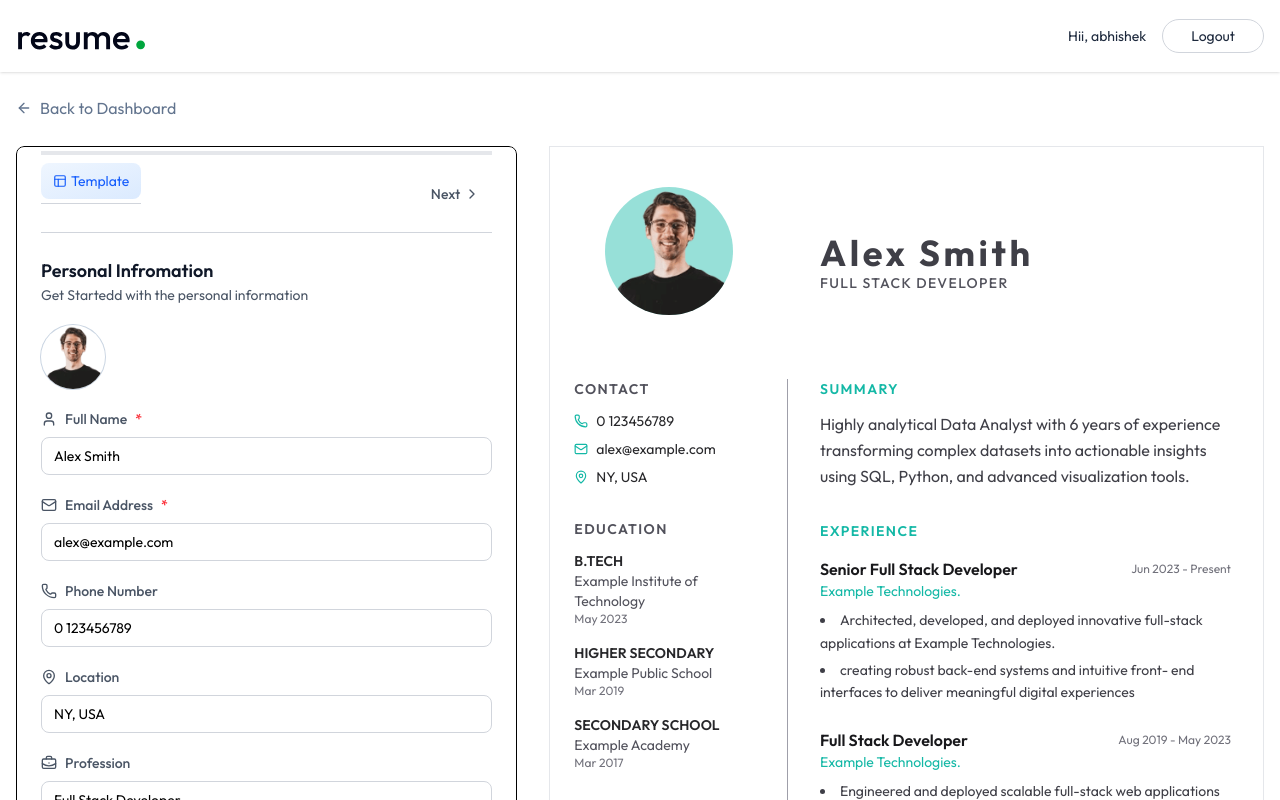
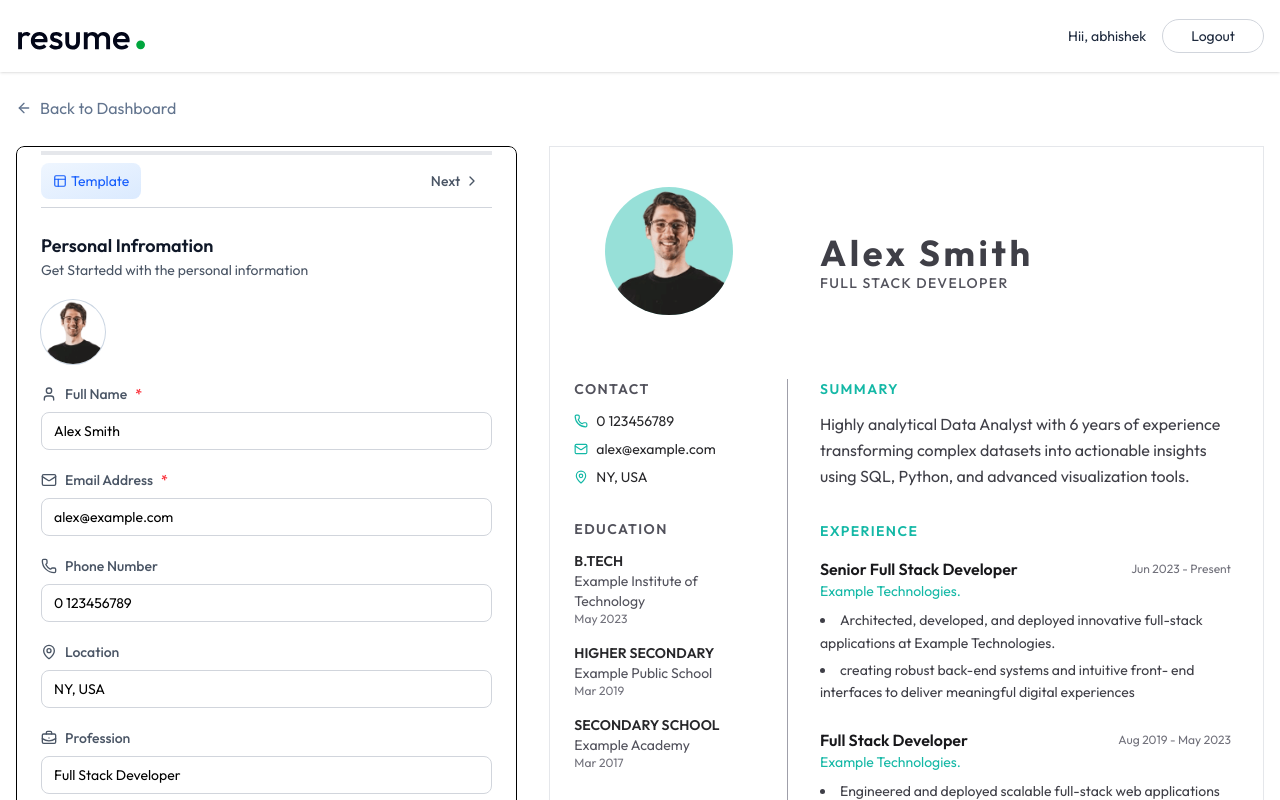
Before and after one commit to Xabhi0811/Resume-Builder, a React (Vite) app in the folder Frontend/: page /app/builder/1 in a window 1280 px wide. Shown: the top 800 px of the page. Built offline with nearby package versions, Linux system fonts and the light colour scheme.

Commit message:
abhi lgata hai 4 raat aur lagegi

```diff
--- a/Frontend/src/pages/ResumeBuilder.jsx
+++ b/Frontend/src/pages/ResumeBuilder.jsx
@@ -74,8 +74,7 @@
             <div className="flex justify-between items-center mb-6 border-b
             border-gray-300 py-1">
 
-             <div className='flex justify-between items-center mb-6 border-b
-             border-gray-300 py-1'>
+             <div className='flex items-center gap-2'>
               <TemplateSelector selectedTemplate={resumeData.template}
               onChange={(template)=>setResumeData(prev =>({...prev ,template}))}/>
               </div>
```
Also changed, not shown: Frontend/src/components/ColorPicker.jsx (added).
